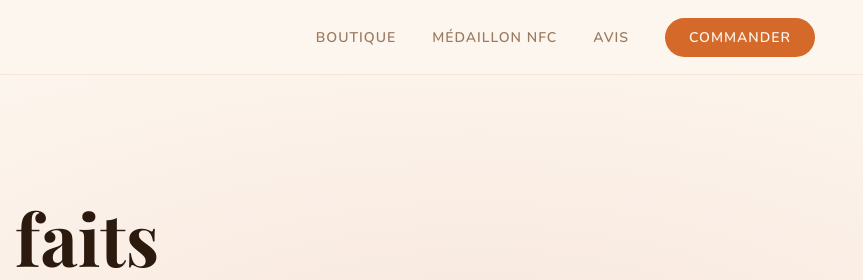
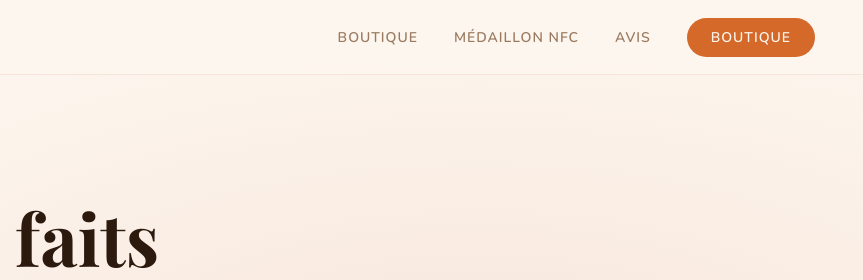
Before and after one commit to Doovlab/dooblab-site, a plain HTML site: page index.html in a window 1280 px wide. Shown: the top 280 px of the page, 417-1280 px from the left. Drawn offline with nearby package versions, Linux system fonts and the light colour scheme; a web font is replaced by a local one.

Commit message:
Add files via upload

```diff
--- a/index.html
+++ b/index.html
@@ -799,7 +799,7 @@
     <li><a href="boutique.html">Boutique</a></li>
     <li><a href="#nfc">Médaillon NFC</a></li>
     <li><a href="#avis">Avis</a></li>
-    <li><a href="contact.html" class="nav-cta">Commander</a></li>
+    <li><a href="boutique.html" class="nav-cta">Boutique</a></li>
   </ul>
 </nav>
 
```
